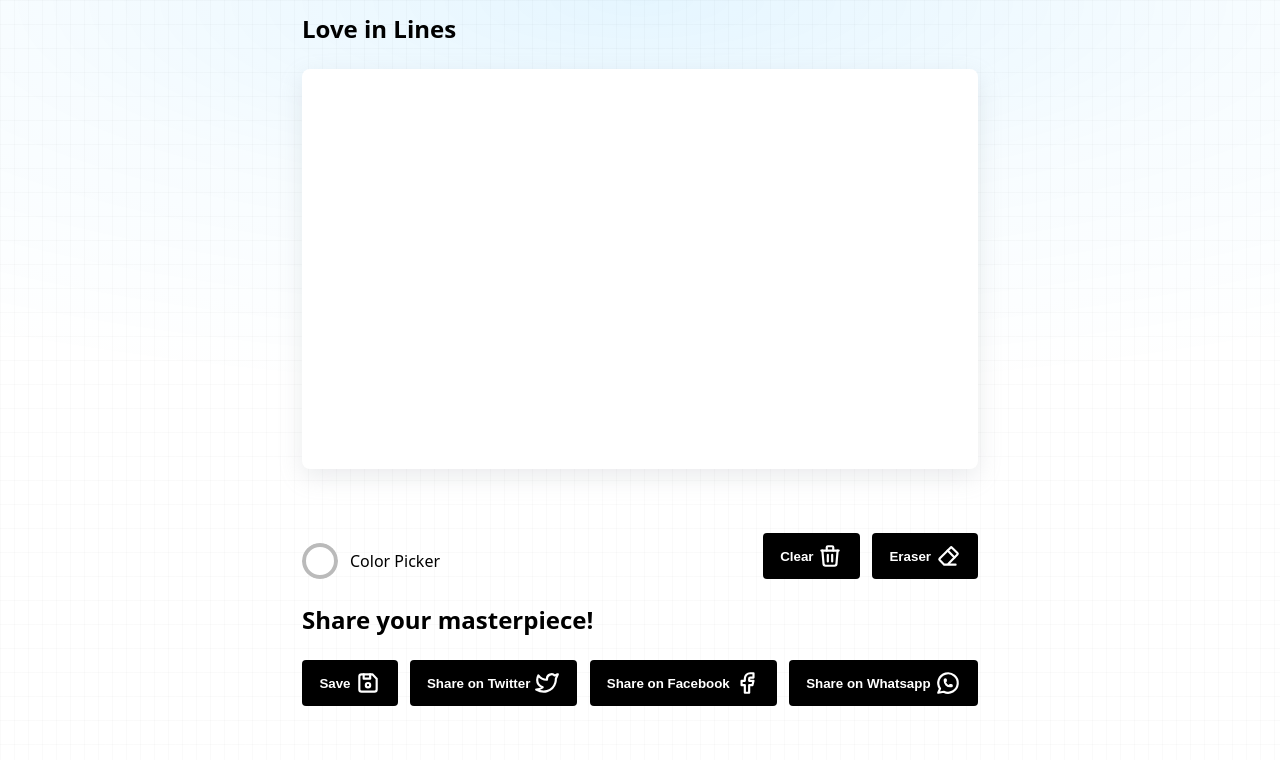
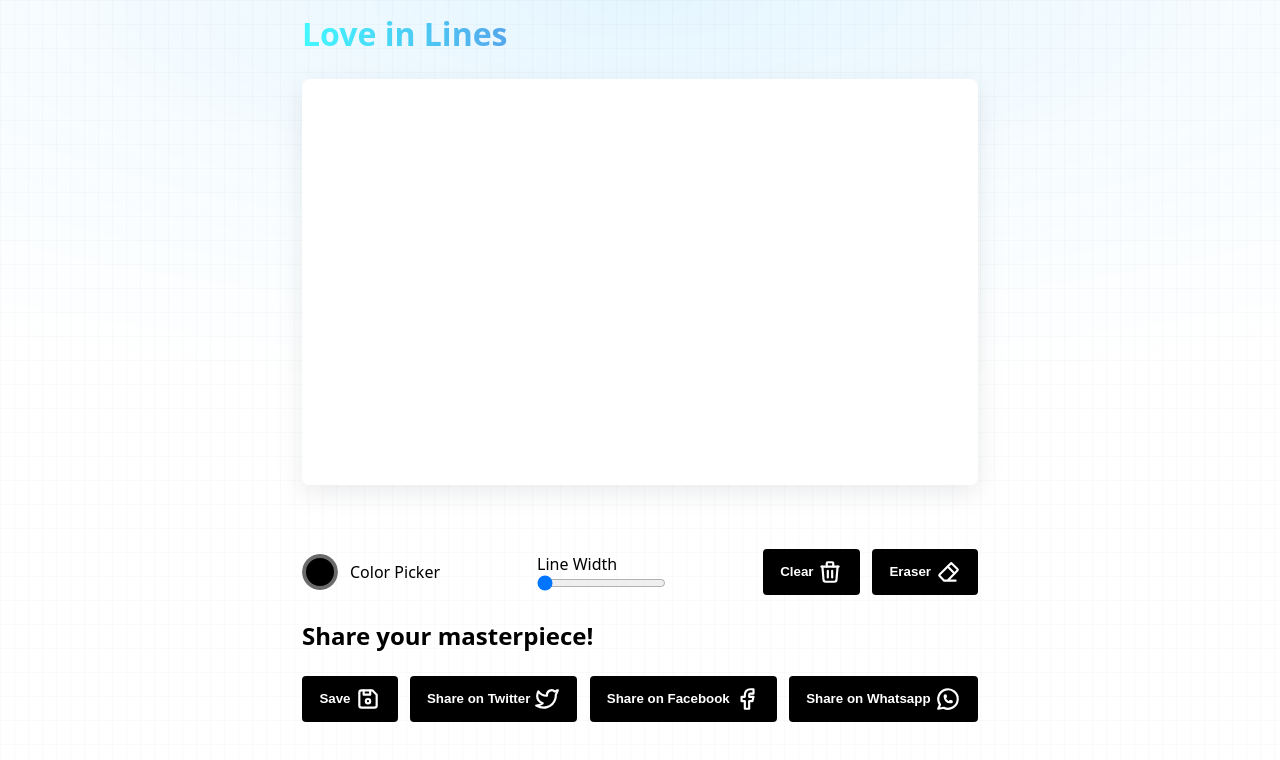
Before and after one commit to isahir0711/LoveInLines, an Angular app: page / in a window 1280 px wide. Shown: the top 760 px of the page. Built offline with nearby package versions, Linux system fonts and the light colour scheme.

Commit message:
drawing functionality

```diff
--- a/src/app/app.component.css
+++ b/src/app/app.component.css
@@ -13,13 +13,26 @@
     display: flex;
     flex-wrap: wrap;
     justify-content: space-between;
-    align-items: flex-end;
+    align-items: center;
     gap: 12px;
+}
+
+.range{
+    display: flex;
+    flex-direction: column;
 }
 
 .actions{
     display: flex;
     gap: 12px;
+}
+
+.title{
+    font-size: 2em;
+    background: #42F9FF;
+    background: linear-gradient(to right, #42F9FF 0%, #6F30CF 74%);
+    -webkit-background-clip: text;
+    -webkit-text-fill-color: transparent;
 }
 
 .picker{
@@ -31,8 +44,6 @@
 
 #drawing-canva{
     border-radius: 8px;
-    background-color: #ffffff;
-    height: 400px;
     box-shadow: rgba(149, 157, 165, 0.2) 0px 8px 24px;
     margin-bottom: 40px;
 }
--- a/src/app/app.component.html
+++ b/src/app/app.component.html
@@ -1,24 +1,28 @@
 <section class="drawing-space">
 
-  <h1>Love in Lines</h1>
+  <h1 class="title">Love in Lines</h1>
 
-  <canvas id="drawing-canva"></canvas>
+  <canvas id="drawing-canva" width="700" height="420"></canvas>
 
-  <article class="tools">
+  <form action="" [formGroup]="canvatools" class="tools">
     <div class="picker">
-    <input id="color" value="#ffffff" class="colorpicker" type="color">
+      <input formControlName="colorcode" id="color"  class="colorpicker" type="color">
       <span>Color Picker</span>
     </div>
+    <div class="range">
+      <span>Line Width</span>
+      <input formControlName="width" id="width" type="range" min="2" value="2" step="2" max="20">
+    </div>
     <div class="actions">
-      <app-button buttonIcon="trash-icon.svg" buttonText="Clear"></app-button>
+      <app-button (click)="clean()" buttonIcon="trash-icon.svg" buttonText="Clear"></app-button>
       <app-button buttonIcon="erase-icon.svg" buttonText="Eraser"></app-button>
     </div>
-  </article>
+  </form>
 
 
   <h2>Share your masterpiece!</h2>
   <section class="share">
-    <app-button (click)="saveImg()" buttonIcon="save-icon.svg" buttonText="Save" ></app-button>
+    <app-button (click)="saveImg()" buttonIcon="save-icon.svg" buttonText="Save"></app-button>
     <app-button buttonIcon="twitter-icon.svg" buttonText="Share on Twitter"></app-button>
     <app-button buttonIcon="facebook-icon.svg" buttonText="Share on Facebook"></app-button>
     <app-button buttonIcon="whatsapp-icon.svg" buttonText="Share on Whatsapp"></app-button>
--- a/src/app/app.component.ts
+++ b/src/app/app.component.ts
@@ -1,36 +1,116 @@
-import { Component, ElementRef, ViewChild } from '@angular/core';
+import { Component, ElementRef, Renderer2, ViewChild } from '@angular/core';
 import { CommonModule } from '@angular/common';
 import { RouterOutlet } from '@angular/router';
 import { ButtonComponent } from "./components/button/button.component";
 import { ToastComponent } from "./components/toast/toast.component";
 import { ToastInfo } from './interfaces/toastInfo';
 import { ToastService } from './services/toast.service';
+import { FormBuilder, FormGroup, ReactiveFormsModule } from '@angular/forms';
+import { CanvaTools } from './interfaces/tools';
 
 @Component({
   selector: 'app-root',
   standalone: true,
   templateUrl: './app.component.html',
   styleUrl: './app.component.css',
-  imports: [CommonModule, RouterOutlet, ButtonComponent, ToastComponent]
+  imports: [CommonModule, RouterOutlet, ButtonComponent, ToastComponent, ReactiveFormsModule]
 })
 export class AppComponent {
-  constructor(public toastService: ToastService) {
+  private isPainting = false;
+  startX = 0;
+  startY = 0;
+
+  canvatools!: FormGroup;
+  constructor(private formBuilder: FormBuilder, public toastService: ToastService, private renderer: Renderer2) {
+
+    this.createContactForm();
+  }
+
+  createContactForm() {
+    this.canvatools = this.formBuilder.group({
+      colorcode: '#00000',
+      width: 2
+    });
+  }
+
+  ngOnInit(): void {
+
 
   }
 
-  ngOnInit(): void {
+  ngAfterViewInit() {
+
     const canvas = document.getElementById('drawing-canva') as HTMLCanvasElement;
-    if (canvas != null) {
+    const ctx = canvas.getContext("2d");
+    if (ctx == null) {
+      return;
     }
-    const strokeColor = document.getElementById('color') as HTMLInputElement
-
-    if (strokeColor != null) {
-      console.log(strokeColor.value)
+    if (canvas == null) {
+      return;
     }
 
+    const canvasOffsetX = canvas.offsetLeft;
+    const canvasOffsetY = canvas.offsetTop;
+
+    // Set the background color
+    ctx.fillStyle = "#fff";
+    ctx.fillRect(0, 0, canvas.width, canvas.height);
+
+    // //draw something
+    // ctx.fillStyle = "#000000";
+    // ctx.fillRect(0, 0, 150, 75);
+
+    canvas.addEventListener('mousedown', (e) => {
+      this.isPainting = true;
+      this.startX = e.clientX
+      this.startY = e.clientY;
+    });
+    canvas.addEventListener('mouseup', (e) => {
+      this.isPainting = false;
+      ctx.stroke();
+      ctx.beginPath();
+    });
+
+    canvas.addEventListener('mousemove', (event) => {
+      const canvas = document.getElementById('drawing-canva') as HTMLCanvasElement;
+      const ctx = canvas.getContext("2d");
+      if (ctx == null) {
+        return;
+      }
+      if (canvas == null) {
+        return;
+      }
+      if (!this.isPainting) {
+        return;
+      }
+
+      if (ctx == null) return;
+
+      const formData = this.canvatools.value;
+
+      ctx.lineWidth = formData['width'];
+      ctx.strokeStyle = formData['colorcode']
+      ctx.lineCap = 'round';
+
+      const point = {
+        x: event.clientX - canvasOffsetX+12,
+        y: event.clientY  - canvasOffsetY+12,
+      };
+
+      ctx.lineTo(point.x, point.y);
+      ctx.stroke();
+    });
   }
 
   saveImg(): void {
+    const canvas = document.getElementById('drawing-canva') as HTMLCanvasElement;
+    if (canvas == null) return;
+
+    const link = document.createElement('a');
+    link.download = 'download.png';
+    link.href = canvas.toDataURL();
+    //link.click();
+
     const toastInfo: ToastInfo = {
       title: 'Image saved!',
       type: ''
@@ -38,4 +118,20 @@ export class AppComponent {
     this.toastService.add(toastInfo);
   }
 
+  clean(){
+
+    const canvas = document.getElementById('drawing-canva') as HTMLCanvasElement;
+    const ctx = canvas.getContext("2d");
+    if (ctx == null) {
+      return;
+    }
+    if (canvas == null) {
+      return;
+    }
+
+    ctx.clearRect(0, 0, canvas.width, canvas.height);
+
+    ctx.fillStyle = "#fff";
+    ctx.fillRect(0, 0, canvas.width, canvas.height);
+  }
 }
--- a/src/app/components/toast/toast.component.css
+++ b/src/app/components/toast/toast.component.css
@@ -7,7 +7,7 @@
     padding: 12px;
     width: 250px;
     position: fixed;
-    right: 12px;
+    left: 12px;
     text-align: center;
     top: 8px;
     border-radius: 4px;
--- /dev/null
+++ b/src/app/interfaces/tools.ts
@@ -0,0 +1,4 @@
+export interface CanvaTools{
+    colorCode:string,
+    lineWidth:number
+}
--- a/src/styles.css
+++ b/src/styles.css
@@ -15,7 +15,7 @@ html {
 
     position: relative;
     height: 100vh;
-    width: 100vw;
+    max-width: 100vw;
     position: relative;
 
 }
```
